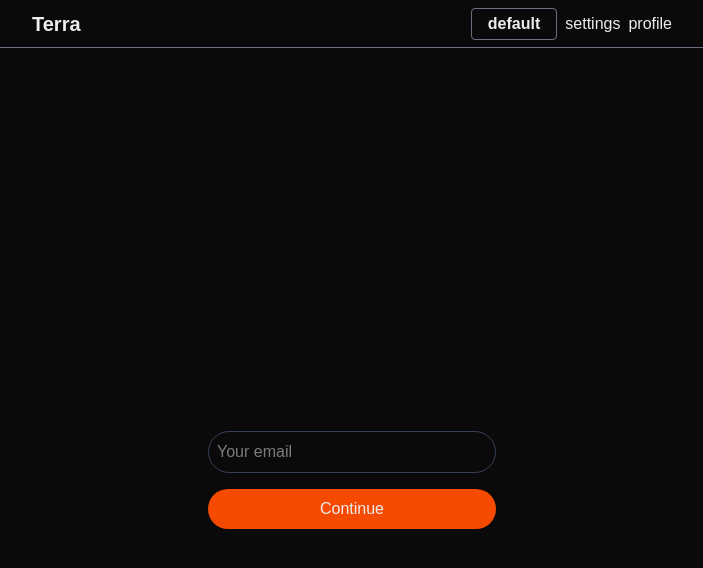
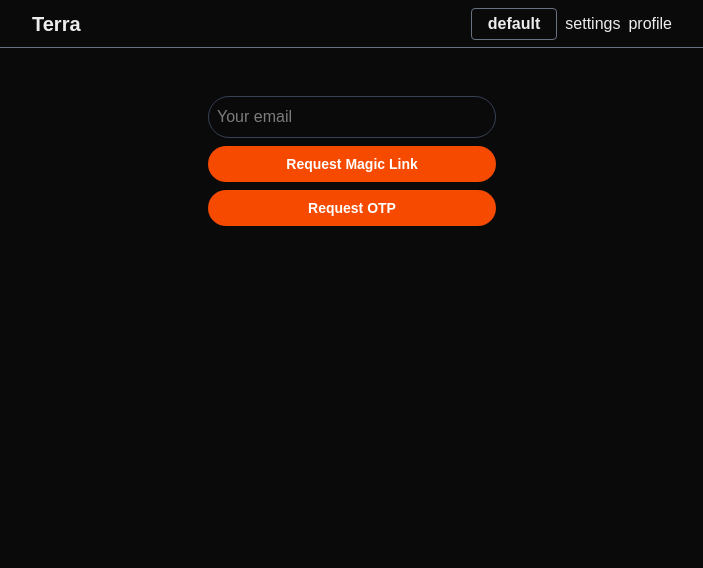
Before and after one commit to venkatexh/terra, a Next.js app in the folder frontend/: page /login in a window 1280 px wide. Shown: the top 568 px of the page, without its empty margins (288-991 px from the left). Built offline with nearby package versions, Linux system fonts and the light colour scheme.

Commit message:
add:frontend otp login

```diff
--- a/frontend/app/login/page.tsx
+++ b/frontend/app/login/page.tsx
@@ -2,53 +2,124 @@
 
 import { useState } from "react";
 import useAxios from "@/hooks/useAxios";
+import { useRouter } from "next/navigation";
+
 import { baseURL } from "@/lib/constants/baseURL";
+
+import { FormInput } from "@/components/common/Inputs";
+import { DefaultButton } from "@/components/common/Buttons";
 
 export default function LoginPage() {
   const axios = useAxios();
+  const router = useRouter();
+
+  const [otp, setOtp] = useState("");
   const [email, setEmail] = useState("");
   const [error, setError] = useState("");
-  const [emailSent, setEmailSent] = useState(false);
+  const [otpSent, setOtpSent] = useState(false);
+  const [linkSent, setLinkSent] = useState(false);
 
-  const handleFormSubmit = async (e: React.SubmitEvent) => {
-    e.preventDefault();
+  const ERR_MESSAGE = "Something went wrong. Please try again.";
+
+  const requestMagicLink = async () => {
     try {
-      const res = await axios.post(`${baseURL}/auth/magic-link/request`, {
+      const url = `${baseURL}/auth/magic-link/request`;
+      const res = await axios.post(url, {
         email,
       });
       if (res.status !== 200) {
-        setError("Something went wrong. Please try again.");
+        setError(ERR_MESSAGE);
       } else {
         setEmail("");
-        setEmailSent(true);
+        setLinkSent(true);
       }
     } catch (err) {
-      setError("Something went wrong. Please try again.");
+      setError(ERR_MESSAGE);
+      console.error(err);
+    }
+  };
+
+  const requestOTP = async () => {
+    try {
+      const url = `${baseURL}/auth/otp/request`;
+      const res = await axios.post(url, {
+        email,
+      });
+      if (res.status !== 200) {
+        setError(ERR_MESSAGE);
+      } else {
+        setEmail("");
+        setOtpSent(true);
+      }
+    } catch (err) {
+      setError(ERR_MESSAGE);
+      console.error(err);
+    }
+  };
+
+  const verifyOtp = async () => {
+    try {
+      const url = `${baseURL}/auth/otp/verify?otp=${otp}`;
+      const res = await axios.post(url);
+      if (res.status !== 200) {
+        setError(ERR_MESSAGE);
+      } else {
+        setEmail("");
+        setOtpSent(false);
+        router.replace("/");
+      }
+    } catch (err) {
+      setError(ERR_MESSAGE);
       console.error(err);
     }
   };
 
   return (
-    <div className='h-screen flex justify-center items-center'>
-      {emailSent ? (
-        <div>Magic link sent. Please check your email.</div>
-      ) : (
+    <div className='w-full h-full flex justify-center items-center'>
+      {linkSent && <div>Magic link sent. Please check your email.</div>}
+      {otpSent && (
+        <div className='w-full mx-auto flex flex-col gap-2 items-center'>
+          <FormInput
+            type='text'
+            name='otp'
+            value={otp}
+            placeholder='Enter OTP'
+            className='w-72 mx-auto px-2 py-2 border border-gray-500 focus:outline-none rounded-3xl'
+            onChange={(e) => setOtp(e.target.value)}
+          />
+          <DefaultButton
+            className='w-72 py-2 rounded-full'
+            handleButtonClick={() => {
+              verifyOtp();
+            }}>
+            Verify OTP
+          </DefaultButton>
+        </div>
+      )}
+      {!linkSent && !otpSent && (
         <div className='max-w-72'>
-          <form
-            className='flex flex-col gap-4'
-            onSubmit={(e) => handleFormSubmit(e)}>
+          <div className='flex flex-col gap-2'>
             <input
               type='email'
               placeholder='Your email'
               className='w-72 px-2 py-2  border border-gray-700 focus:outline-none rounded-3xl'
               onChange={(e) => setEmail(e.target.value)}
             />
-            <button
-              type='submit'
-              className='bg-orange-600 hover:bg-orange-700 w-72 py-2 rounded-3xl cursor-pointer'>
-              Continue
-            </button>
-          </form>
+            <DefaultButton
+              className='py-2 rounded-full'
+              handleButtonClick={() => {
+                requestMagicLink();
+              }}>
+              Request Magic Link
+            </DefaultButton>
+            <DefaultButton
+              className='py-2 rounded-full'
+              handleButtonClick={() => {
+                requestOTP();
+              }}>
+              Request OTP
+            </DefaultButton>
+          </div>
           <p className='max-w-72 text-sm/4 py-4 text-red-600'>{error}</p>
         </div>
       )}
```
